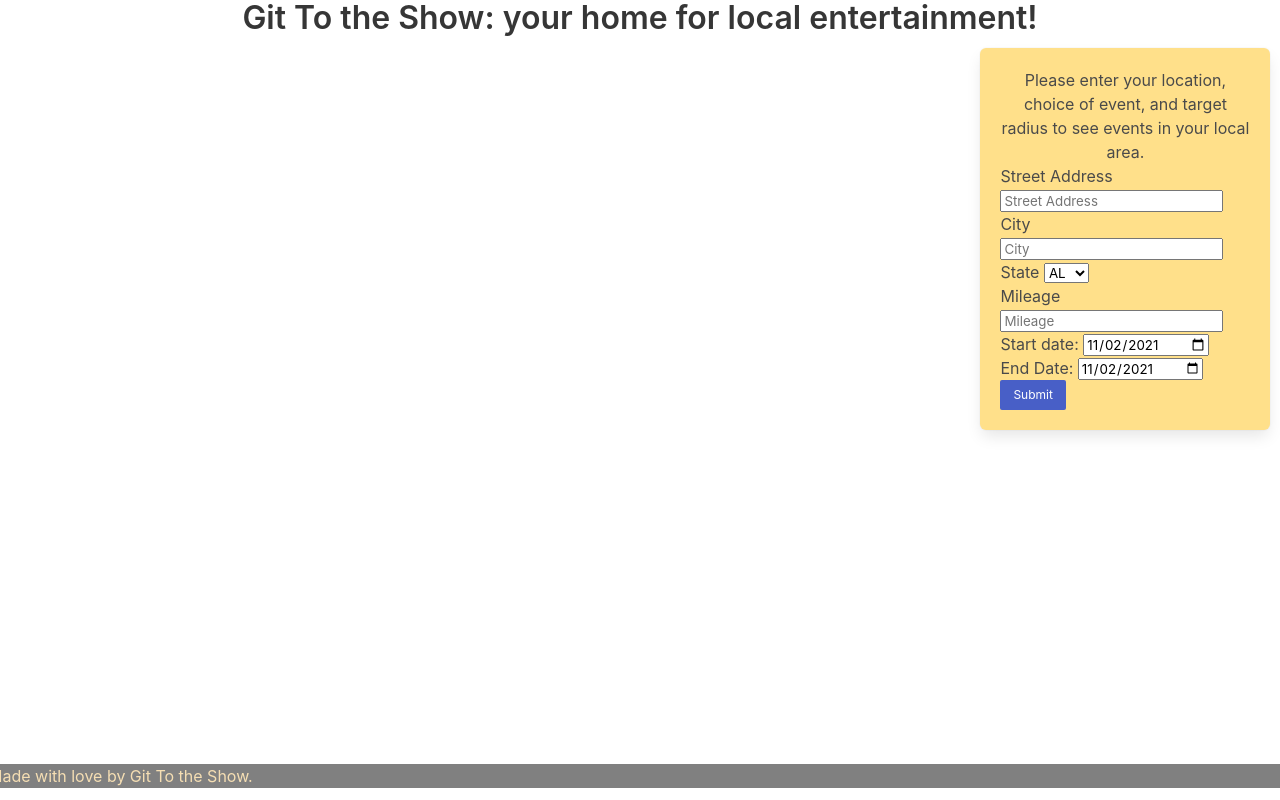
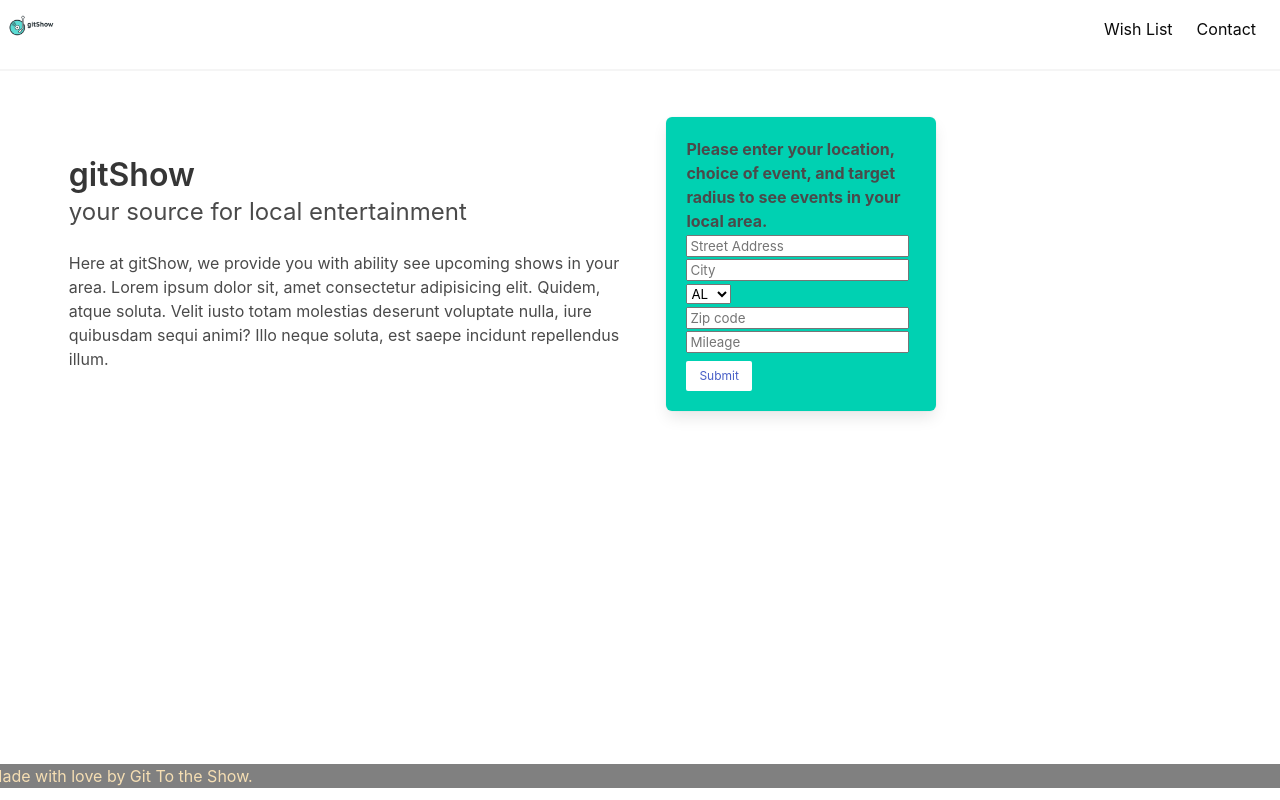
Before and after one commit to DianeTritchler/Project1-Group6, a plain HTML site: page index.html in a window 1280 px wide. Drawn offline with nearby package versions, Linux system fonts and the light colour scheme; no server answers.

Commit message:
added nav bar, addtl styling to form

```diff
--- a/assets/js/script.js
+++ b/assets/js/script.js
@@ -8,17 +8,23 @@ var endLocation = "houston,tx";
 var bingKey = "ArTyrXsq6UDCs9vBFWRd04jO4H8q8Zbf4lhLg8yC8ECyRdGwOn2GVd50DKlIaRWD";
 var tmKey = "19BJY9J622QFAQDhJQIFYeYXQPjGUQHU";
 var postalCode = "11217";
-var startDate = moment().format();
-var endDate = moment().add(10, "day").format();
 var latLong = "30.2672,-97.7431";
 var radius = 10;
-var today = new Date();
 
-document.getElementById("start").setAttribute("value",moment(today).format("YYYY-MM-DD"));
-document.getElementById("end").setAttribute("value",moment(today).format("YYYY-MM-DD"));
+
+
 var directionsEl = document.querySelector("#directions-section")
 var unitOfMesurment = "mi";
 var eventType = "Music";
+
+//mobile menu
+var burger = document.querySelector("#burger");
+var navBar = document.querySelector("#nav-links");
+
+burger.addEventListener('click', () => {
+    navBar.classList.toggle('is-active');
+});
+
 
 //Form Input/Button
 //Diane - Need to make sure these ID's match HTML
--- a/index.html
+++ b/index.html
@@ -1,8 +1,5 @@
 <!DOCTYPE html>
 <html lang="en">
-
-<body class="columns is-flex-direction-column is-fullheight-100vh">
-
     <head>
         <meta charset="UTF-8">
         <meta name="viewport" content="width=device-width, initial-scale=1.0">
@@ -10,47 +7,52 @@
         <link rel="stylesheet" href="./assets/css/style.css" />
         <link rel="stylesheet" href="https://cdn.jsdelivr.net/npm/bulma@0.9.3/css/bulma.min.css">
 
-        <title>Git To the Show!!</title>
+        <title>GitShow!!</title>
     </head>
 
-    <header class="column is-narrow">
-        <h1 class = "title has-text-centered">
-            Git To the Show: your home for local entertainment!
-        </h1>
-    </header>
+<body class="columns is-flex-direction-column is-fullheight-100vh">
+    <nav class ="navbar has-shadow is-white">
+        <!-- log/brand -->
+        <div class="navbar-brand">
+            <a classs="nav-bar-item">
+                <img src ="./assets/css/gitshowlogo.png" alt="site logo" style="max-height: 75px" class="py-2 px-4">
+            </a>
+            <a class="navbar-burger" id="burger">
+                <span></span>
+                <span></span>
+                <span></span>
+            </a>
+        </div>
 
-    <div class="column">
-        <section class="hero">
+        <div class="navbar-menu" id="nav-links">
+            <div class="navbar-end px-5">
+                <a class="navbar-item">Wish List</a>
+                <a class="navbar-item">Contact</a>
+            </div>
+        </div>
 
-            <div class="columns">
-                <!-- Column 1 -->
-                <div class = "column">
+    </nav>
 
+    <section class="section">
+        <div class="container">
+            <div class="columns is-vcentered">
+                <div class="column is-6-desktop">
+                    <h1 class="is-size-3-desktop title"> gitShow</h1>
+                    <h2 class="is-size-4-desktop subtitle">your source for local entertainment</h2>
+                    <p>Here at gitShow, we provide you with ability see upcoming shows in your area. Lorem ipsum dolor sit, amet consectetur adipisicing elit. Quidem, atque soluta. Velit iusto totam molestias deserunt voluptate nulla, iure quibusdam sequi animi? Illo neque soluta, est saepe incidunt repellendus illum.</p>
                 </div>
-
-                <!-- Column 2 -->
-                <div class = "column">
-
-                </div>
-
-                <!-- Column 3 -->
-                <div class = "column">
-
-                </div>
-
-                <!-- Column 4 -->
-                <div class = "column">
-                    <div class = "box has-background-warning">
-                        <h2 class="has-text-centered">
+                <div class="column is-3-desktop">
+                    <div class = "box has-background-primary">
+                        <h2 class="is-size-6 has-text-weight-bold">
                             Please enter your location, choice of event, and target radius to see events in your local area.
                         </h2>
                         <form>
-                            <label for="street-address">Street Address</label>
+                            <label for="street-address"></label>
                             <input type="text" placeholder="Street Address" name="streetAddress" id="streetAddress" />
                             <br>
-                            <label for="city">City</label>
+                            <label for="city"></label>
                             <input type="text" placeholder="City" name="city" id="city" />
-                            <label for="state">State</label>
+                            <label for="state"></label>
                             <select id="state" name="state">
                                 <option value="AL">AL</option>
                                 <option value="AK">AK</option>
@@ -105,17 +107,42 @@
                                 <option value="WY">WY</option>
                             </select>
                             <br>
-                            <label for="mileage">Mileage</label>
+                            <label for="zip-code"></label>
+                            <input type="text" placeholder="Zip code" name="zip" id="zip-code"/>
+                            <label for="mileage"></label>
                             <input type="text" placeholder="Mileage" name="mileage" id="mileage" />
                             <br>
-                            <label for="start-date">Start date:</label>
-                            <input type="date" id="start" name="start-date">
-                            <br>
-                            <label for="end-date">End Date:</label>
-                            <input type="date" id="end" name="end-date">
-                            <button class = "button is-link is-small" type="submit" id="submitBtn">Submit</button>
+                            <button class = "button is-link is-small is-inverted mt-2" type="submit" id="submitBtn">Submit</button>
                         </form>
                     </div>
+                </div>
+
+            </div>
+
+        </div>
+    </section>
+
+    <div class="column">
+        <section class="hero">
+
+            <div class="columns">
+                <!-- Column 1 -->
+                <div class = "column">
+
+                </div>
+
+                <!-- Column 2 -->
+                <div class = "column">
+
+                </div>
+
+                <!-- Column 3 -->
+                <div class = "column">
+
+                </div>
+
+                <!-- Column 4 -->
+                <div class = "column mr-4">
                 </div>
 
             </div>
```
Also changed, not shown: assets/css/gitshowlogo.png (added), assets/css/logo.png (added), assets/css/logo.svg (added), 3 other files.
